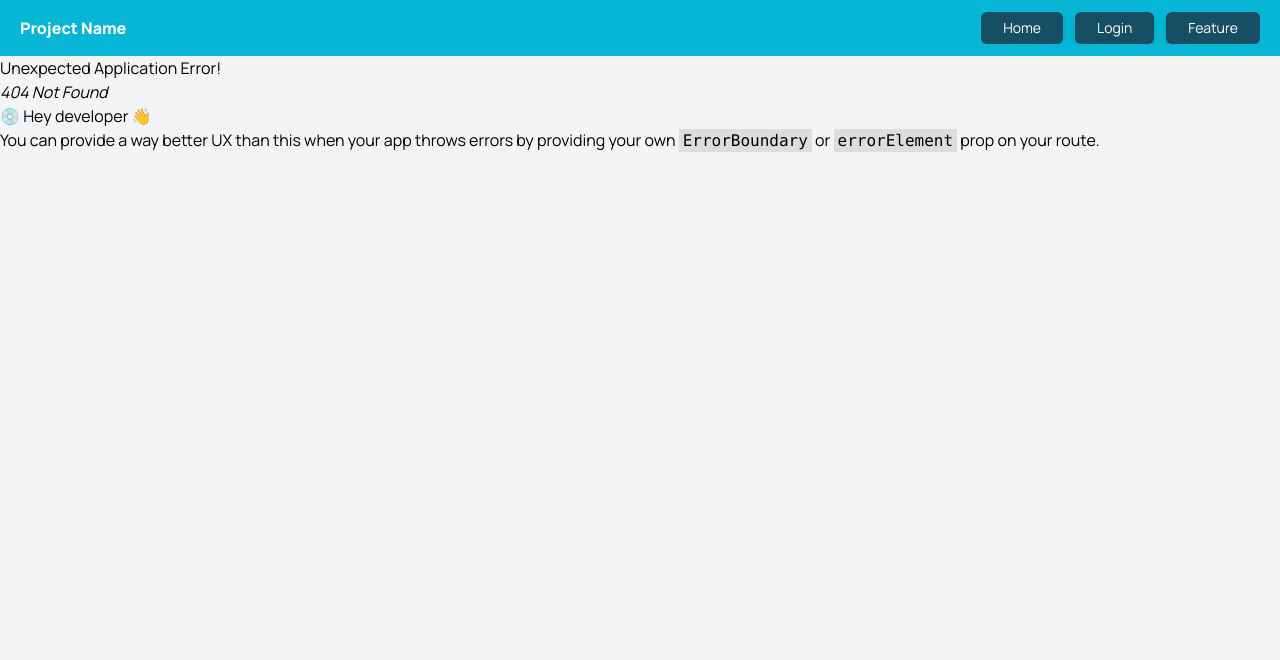
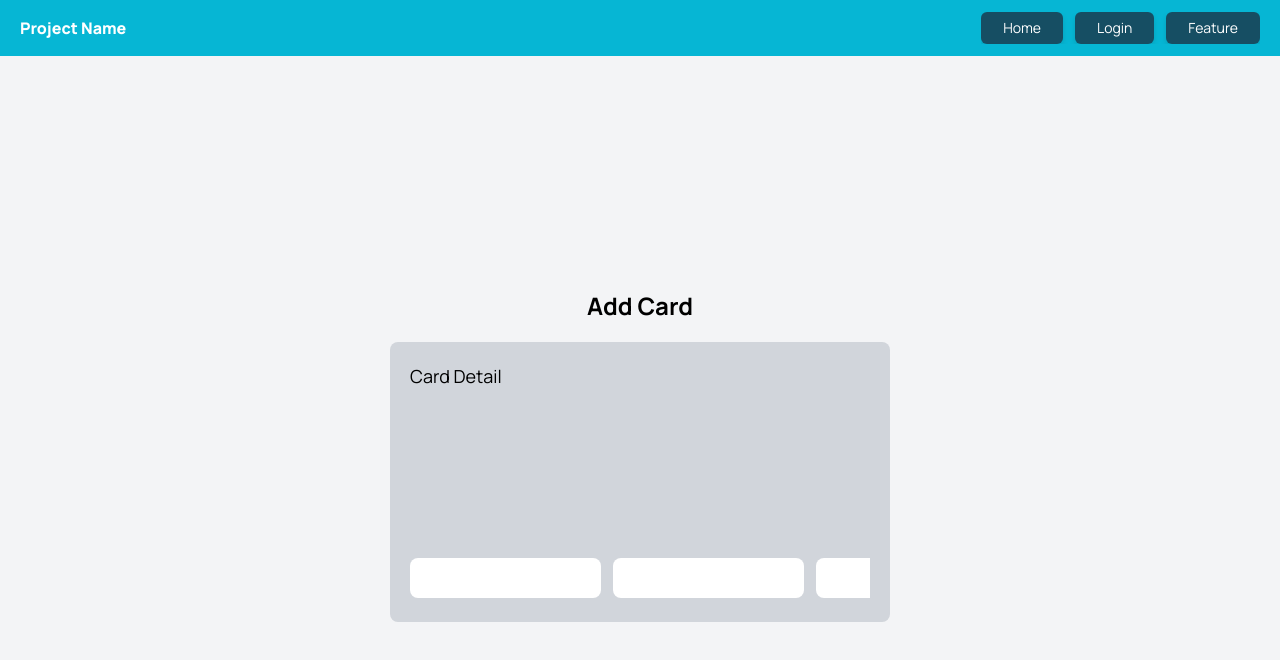
Before and after one commit to geeqib23/Decentral-ID, a React (Create React App) app in the folder client/: page /add/card in a window 1280 px wide. Before the commit this address had no page. Shown: the top 660 px of the page. Built offline with nearby package versions, Linux system fonts and the light colour scheme.

Commit message:
Add Card

```diff
--- a/client/src/App.js
+++ b/client/src/App.js
@@ -5,6 +5,8 @@ import Nav from './components/nav'
 import { createBrowserRouter, RouterProvider } from 'react-router-dom'
 import Login from './pages/login'
 import Home from './pages/home'
+import AddCard from './pages/addCard'
+import 'atropos/css'
 
 const router = createBrowserRouter([
 	{
@@ -15,6 +17,10 @@ const router = createBrowserRouter([
 		path: '/login',
 		element: <Login />,
 	},
+	{
+		path: '/add/card',
+		element: <AddCard />
+	}
 ])
 
 
--- /dev/null
+++ b/client/src/pages/addCard.js
@@ -0,0 +1,35 @@
+import Atropos from 'atropos'
+
+export default function AddCard() {
+	return (
+		<div className='w-full h-full flex flex-col justify-center items-center'>
+			<h1 className='text-2xl mb-5 font-bold'>Add Card</h1>
+				<div className='w-[500px] h-[280px] bg-gray-300 rounded-lg p-5'>
+					<h3 className='text-lg'>Card Detail</h3>
+					<div className='flex h-[70%]'></div>
+					<div className='flex h-10 space-x-3'>
+						<input
+							type='text'
+							className='rounded-lg text-center tracking-[5px]'
+							maxLength={4}
+						/>
+						<input
+							type='text'
+							className='rounded-lg text-center tracking-[5px]'
+							maxLength={4}
+						/>
+						<input
+							type='text'
+							className='rounded-lg text-center tracking-[5px]'
+							maxLength={4}
+						/>
+						<input
+							type='text'
+							className='rounded-lg text-center tracking-[5px]'
+							maxLength={4}
+						/>
+					</div>
+				</div>
+		</div>
+	)
+}
```
